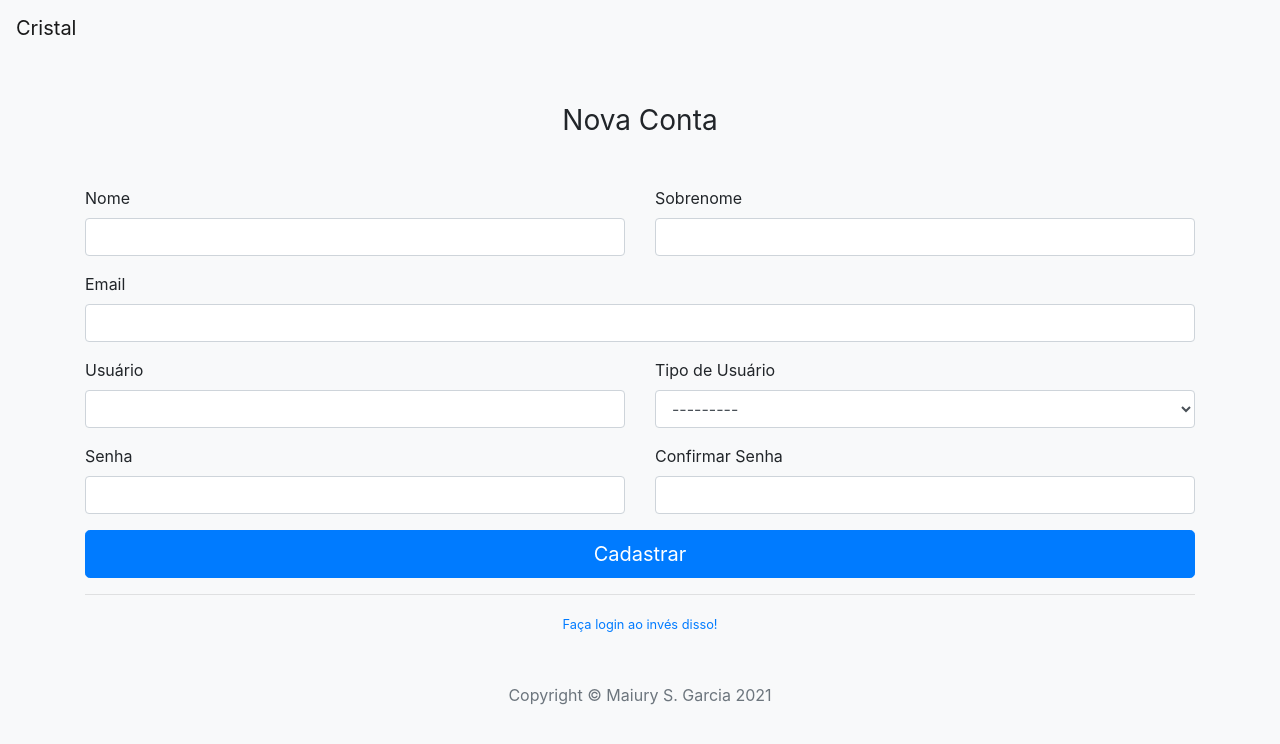
After one commit to gomaaygo/g-rest, a Django app: page /account/register/ in a window 1280 px wide. The commit adds this page. Shown: the top 744 px of the page. Run offline with Django 3.2, Linux system fonts and the light colour scheme; some libraries are stand-ins or nearby versions.

Commit message:
Added registration screen

```diff
--- /dev/null
+++ b/account/forms.py
@@ -0,0 +1,21 @@
+from django import forms
+from django import forms
+from .models import Account
+
+
+class AccountForm(forms.ModelForm):
+    first_name = forms.CharField(required=True)
+    last_name = forms.CharField(required=True)
+    password = forms.CharField(widget=forms.PasswordInput, required=True)
+    confirm_password = forms.CharField(widget=forms.PasswordInput, required=True)
+
+    class Meta:
+        model = Account
+        fields = ['first_name', 'last_name', 'username', 'password', 'confirm_password', 'type_user', 'email']
+        exclude = ["is_staff", "changed_pass", "is_superuser", "user_permissions", "groups", "active", "is_active", "date_joined", 'changed_pass']
+
+    def clean_confirm_password(self):
+        if self.data['password'] != self.data['confirm_password'] :
+            raise forms.ValidationError("As senhas não são iguais!")
+
+        return self.data['confirm_password']
--- a/account/urls.py
+++ b/account/urls.py
@@ -6,4 +6,5 @@ app_name = 'account'
 urlpatterns = [
     path('login/', views.sign_in, name='signin'),
     path('logout/', views.log_out, name='logout'),
+    path('register/', views.AccountCreateView.as_view(), name='register'),
 ]
--- a/account/views.py
+++ b/account/views.py
@@ -1,10 +1,16 @@
 from django.shortcuts import render, redirect
+from django.urls import reverse_lazy
 from django.contrib import messages
 from django.contrib.auth import authenticate, login, logout
 from django.contrib.auth.forms import AuthenticationForm
+from django.contrib.auth.hashers import make_password
+from django.views.generic.edit import CreateView
+from django.http import HttpResponseRedirect
+
+from .models import Account
+from .forms import AccountForm
 
 # Create your views here.
-
 
 def sign_in(request):
     if request.method == "POST":
@@ -27,3 +33,27 @@ def sign_in(request):
 def log_out(request):
     logout(request)
     return redirect('account:signin')
+
+
+class AccountCreateView(CreateView):
+    model = Account
+    template_name = "account/register.html"
+    form_class = AccountForm
+
+    def form_valid(self, form):
+        data = form.cleaned_data
+        account = Account.objects.create(
+            username=form.cleaned_data['username'],
+            first_name=form.cleaned_data['first_name'],
+            last_name=form.cleaned_data['last_name'],
+            password=make_password(form.cleaned_data['confirm_password']),
+            type_user=form.cleaned_data['type_user'],
+            email=form.cleaned_data['email'],
+            is_active=False)
+
+        messages.success(self.request, "Cadastro realizado com sucesso!")
+
+        return HttpResponseRedirect(self.get_success_url())
+
+    def get_success_url(self):
+        return reverse_lazy('account:signin')
--- /dev/null
+++ b/core/templates/account/register.html
@@ -0,0 +1,124 @@
+{% load static %}
+{% load widget_tweaks %}
+
+<!DOCTYPE html>
+<html lang="pt-br">
+  <head>
+    <!-- Meta tags Obrigatórias -->
+    <meta charset="utf-8">
+    <meta name="viewport" content="width=device-width, initial-scale=1, shrink-to-fit=no">
+    <meta name="description" content="">
+    <meta name="author" content="">
+
+    <!-- Bootstrap CSS -->
+    <link href="{% static 'css/bootstrap.min.css' %}" rel="stylesheet">
+
+    <title>Cristal - Cadastre-se</title>
+  </head>
+  <body class="bg-light">
+        <!-- Imagem e texto -->
+        <nav class="navbar navbar-light bg-light">
+            <a class="navbar-brand" href="#">
+            <!-- <img src="/docs/4.1/assets/brand/bootstrap-solid.svg" width="30" height="30" class="d-inline-block align-top" alt=""> -->
+            Cristal
+            </a>
+        </nav>
+        <div class="container">
+            <form method="POST">
+                {% csrf_token %}
+                <div class="text-center mb-5 mt-5">
+                    <!-- <img class="mb-4" src="https://getbootstrap.com/assets/brand/bootstrap-solid.svg" alt="" width="72" height="72"> -->
+                    <h1 class="h3 mb-3 font-weight-normal">Nova Conta</h1>
+                    {% if form.errors %}
+                    <div>
+                        <div class="alert alert-danger">
+                            Falha no cadastro! Tente novamente!
+                        </div>
+                    </div>
+                    {% endif %}
+                </div>
+                <div class="form-group">
+                    <div class="row">
+                        <div class="col-md-6">
+                            <label>Nome</label>
+                            {% render_field form.first_name class="form-control" %}
+                            {% for error in form.first_name.errors %}
+                                <span class="help-inline text-danger">{{error}}</span>
+                            {% endfor %}
+                        </div>
+                        <div class="col-md-6">
+                            <label>Sobrenome</label>
+                            {% render_field form.last_name class="form-control" %}
+                            {% for error in form.last_name.errors %}
+                                <span class="help-inline text-danger">{{error}}</span>
+                            {% endfor %}
+                        </div>
+                    </div>
+
+                </div>
+                <div class="form-group">
+                    <label>Email</label>
+                    {% render_field form.email class="form-control" %}
+                    {% for error in form.email.errors %}
+                        <span class="help-inline text-danger">{{error}}</span>
+                    {% endfor %}
+                </div>
+                <div class="form-group">
+                    <div class="row">
+                        <div class="col-md-6">
+                            <label>Usuário</label>
+                            {% render_field form.username class="form-control" %}
+                            {% for error in form.username.errors %}
+                                <span class="help-inline text-danger">{{error}}</span>
+                            {% endfor %}
+                        </div>
+                        <div class="col-md-6">
+                            <label>Tipo de Usuário</label>
+                            {% render_field form.type_user class="form-control" %}
+                            {% for error in form.type_user.errors %}
+                                <span class="help-inline text-danger">{{error}}</span>
+                            {% endfor %}
+                        </div>
+                    </div>
+                </div>
+                <div class="form-group">
+                    <div class="row">
+                        <div class="col-md-6">
+                            <label>Senha</label>
+                            {% render_field form.password class="form-control" %}
+                            {% for error in form.password.errors %}
+                                <span class="help-inline text-danger">{{error}}</span>
+                            {% endfor %}
+                        </div>
+                        <div class="col-md-6">
+                            <label>Confirmar Senha</label>
+                            {% render_field form.confirm_password class="form-control" %}
+                            {% for error in form.confirm_password.errors %}
+                                <span class="help-inline text-danger">{{error}}</span>
+                            {% endfor %}
+                        </div>
+
+                    </div>
+                </div>
+                <button class="btn btn-lg btn-primary btn-block" type="submit">Cadastrar</button>
+                <hr>
+                <div class="text-center">
+                    <a class="small" href="{% url 'account:signin' %}">Faça login ao invés disso!</a>
+                </div>
+                <div>
+                    <p class="mt-5 mb-3 text-muted text-center"><span>Copyright &copy; Maiury S. Garcia 2021</span></p>
+                </div>
+            </form>
+        </div>
+
+
+
+
+
+    <!-- JavaScript (Opcional) -->
+    <!-- jQuery primeiro, depois Popper.js, depois Bootstrap JS -->
+    <script src="https://code.jquery.com/jquery-3.3.1.slim.min.js" integrity="sha384-q8i/X+965DzO0rT7abK41JStQIAqVgRVzpbzo5smXKp4YfRvH+8abtTE1Pi6jizo" crossorigin="anonymous"></script>
+    <script src="https://cdnjs.cloudflare.com/ajax/libs/popper.js/1.14.3/umd/popper.min.js" integrity="sha384-ZMP7rVo3mIykV+2+9J3UJ46jBk0WLaUAdn689aCwoqbBJiSnjAK/l8WvCWPIPm49" crossorigin="anonymous"></script>
+    <script src="https://stackpath.bootstrapcdn.com/bootstrap/4.1.3/js/bootstrap.min.js" integrity="sha384-ChfqqxuZUCnJSK3+MXmPNIyE6ZbWh2IMqE241rYiqJxyMiZ6OW/JmZQ5stwEULTy" crossorigin="anonymous"></script>
+  </body>
+</html>
--- a/core/templates/base.html
+++ b/core/templates/base.html
@@ -1,6 +1,6 @@
 <!DOCTYPE html>
 {% load static %}
-<html lang="en">
+<html lang="pt-br">
     <head>
 
         <meta charset="utf-8">
```
Also changed, not shown: core/templates/account/login.html (+15 -9 lines).
